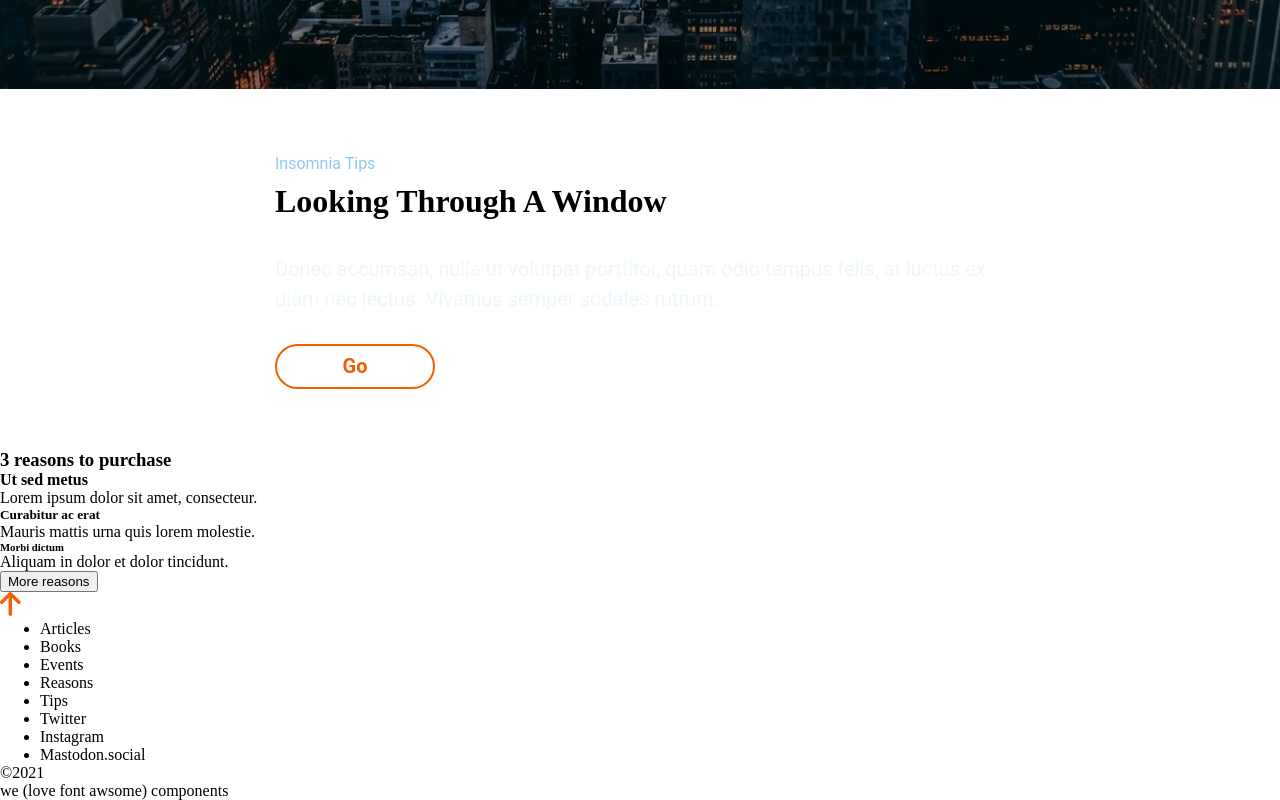
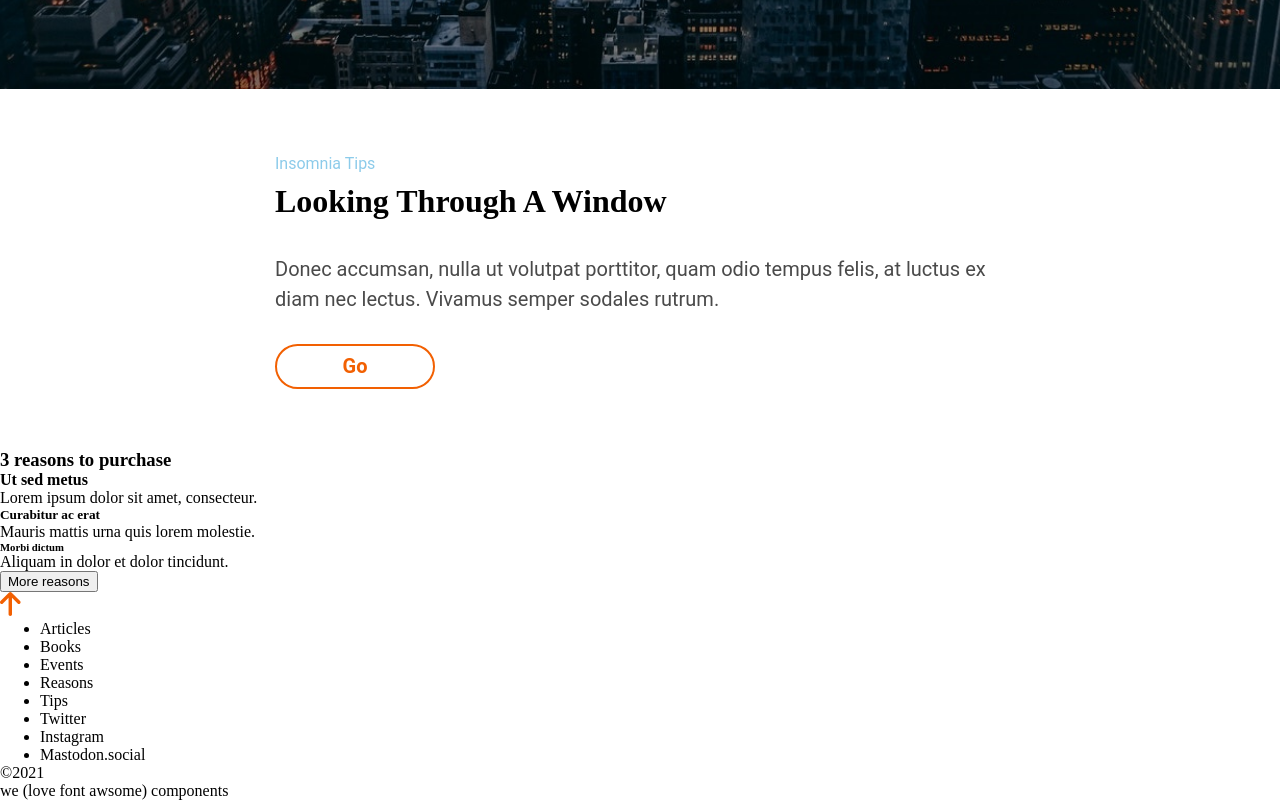
Before and after one commit to MariviEscudero/Anonymous-Proxy, a website: page docs/index.html in a window 1280 px wide. Shown: the part 711-1511 px from the top of the page. Drawn offline with nearby package versions, Linux system fonts and the light colour scheme; files that its build step writes are made by us from their sources; a web font is replaced by a local one.

Commit message:
fix variables

```diff
--- a/src/scss/core/_variables.scss
+++ b/src/scss/core/_variables.scss
@@ -5,7 +5,7 @@ $white: #ffffff;
 $lightblue: #8ccbea;
 $ceruleanblue: #0271bc;
 $darkblue: #304268;
-$greybrown: #8ccbea28;
+$greybrown: #4a4a4a;
 
 /*colores por elemento*/
 
@@ -18,7 +18,7 @@ $headerscrollcolor: $white;
 $insomniacolor: $lightblue;
 $textsectcolor: $greybrown;
 $buttonscolor: $brightorange;
-$articlebgcolor: $greybrown;
+$articlebgcolor: #8ccbea1f;
 /*footer*/
 $footerbgcolor: $darkblue;
 $footercolor: $white;
```
